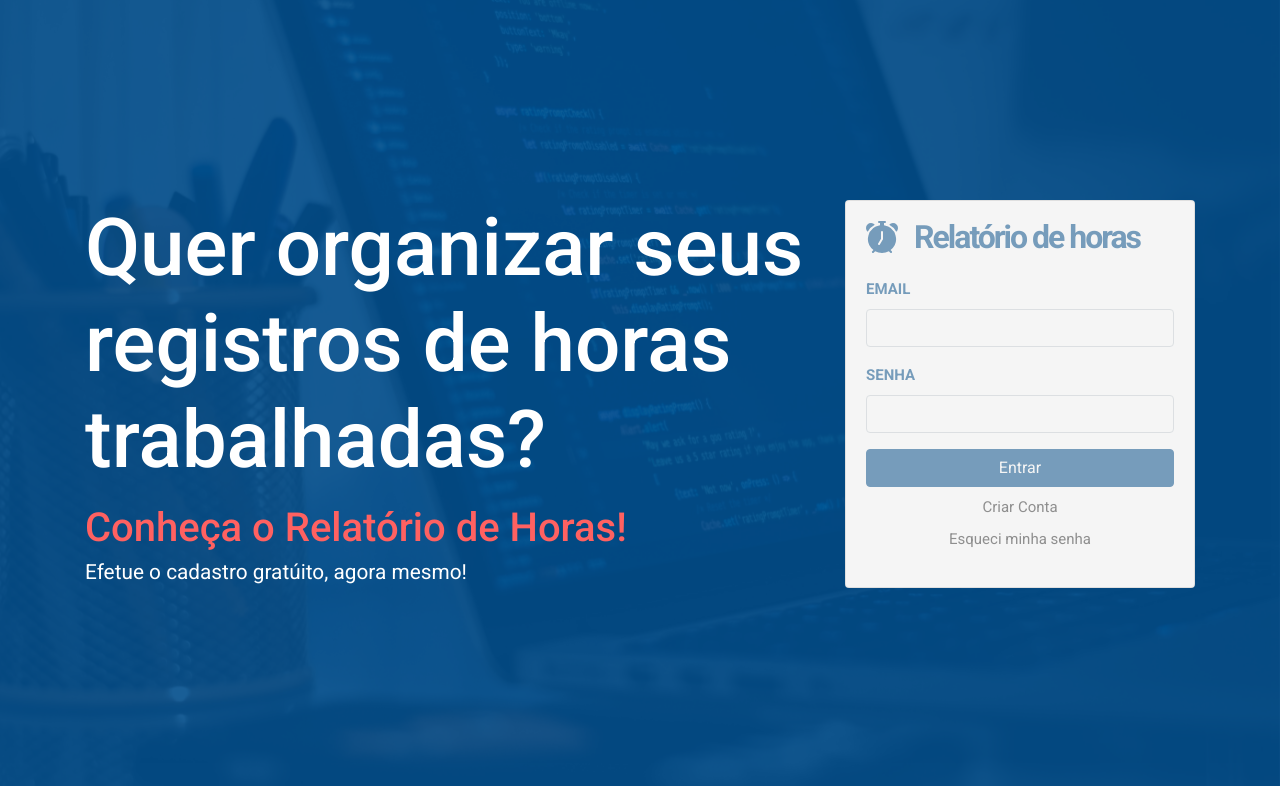
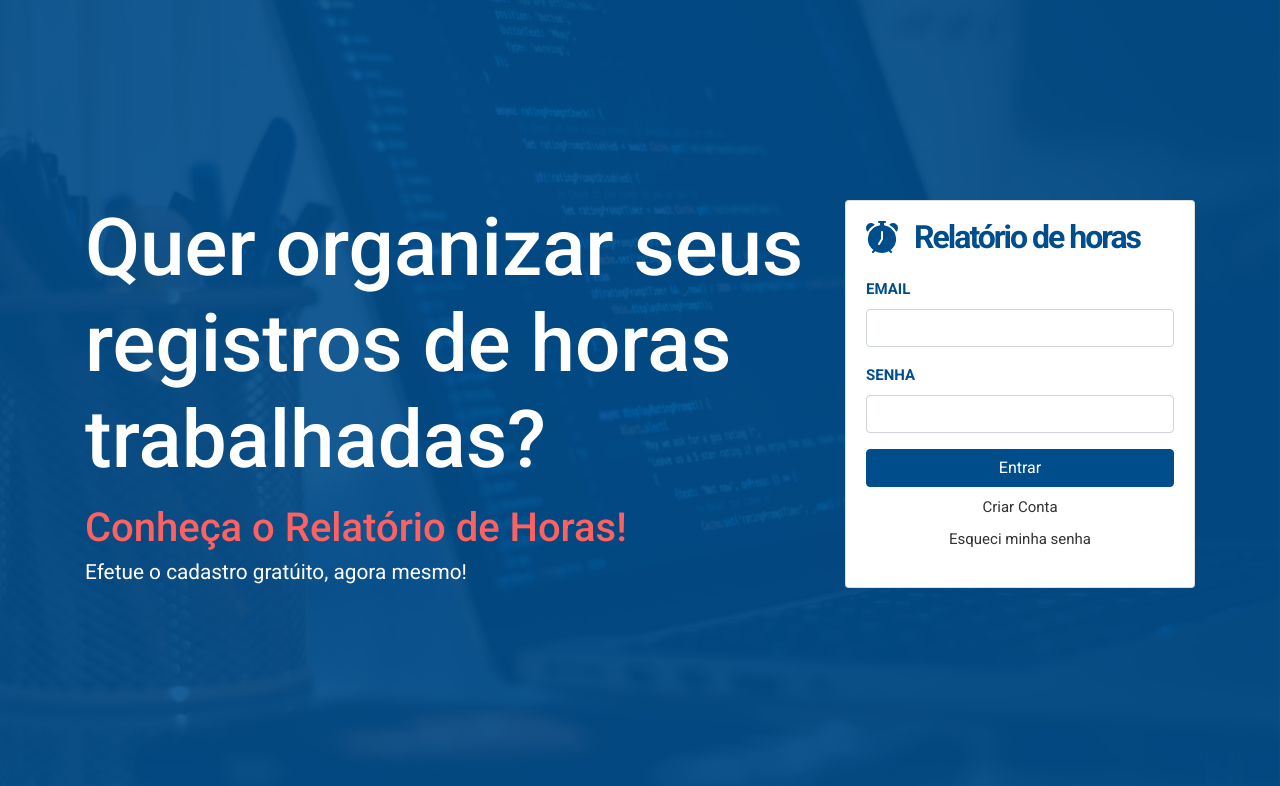
Before and after one commit to lhdeveloper/relatorio-horas, a React (Create React App) app: page /welcome in a window 1280 px wide. Shown: the top 786 px of the page. Built offline with nearby package versions, Linux system fonts and the light colour scheme; the HTML template or start-up script is replaced by a standard one.

Commit message:
removido disabled fixo

```diff
--- a/src/views/Welcome.jsx
+++ b/src/views/Welcome.jsx
@@ -74,7 +74,7 @@ export default function Welcome(){
                                 <p>Efetue o cadastro gratúito, agora mesmo!</p>
                             </div>
                             <div className="col-sm-4 login-box">
-                                <div className={`card d-flex disabled my-auto mx-auto ${disableForm === true ? 'disabled' : ''}`}>
+                                <div className={`card d-flex my-auto mx-auto ${disableForm === true ? 'disabled' : ''}`}>
                                     <div className="card-body">
                                         <div className="logo d-flex font-weight-bold">
                                             <svg width="1em" height="1em" viewBox="0 0 16 16" className="bi bi-alarm-fill" fill="currentColor" xmlns="http://www.w3.org/2000/svg">
```
